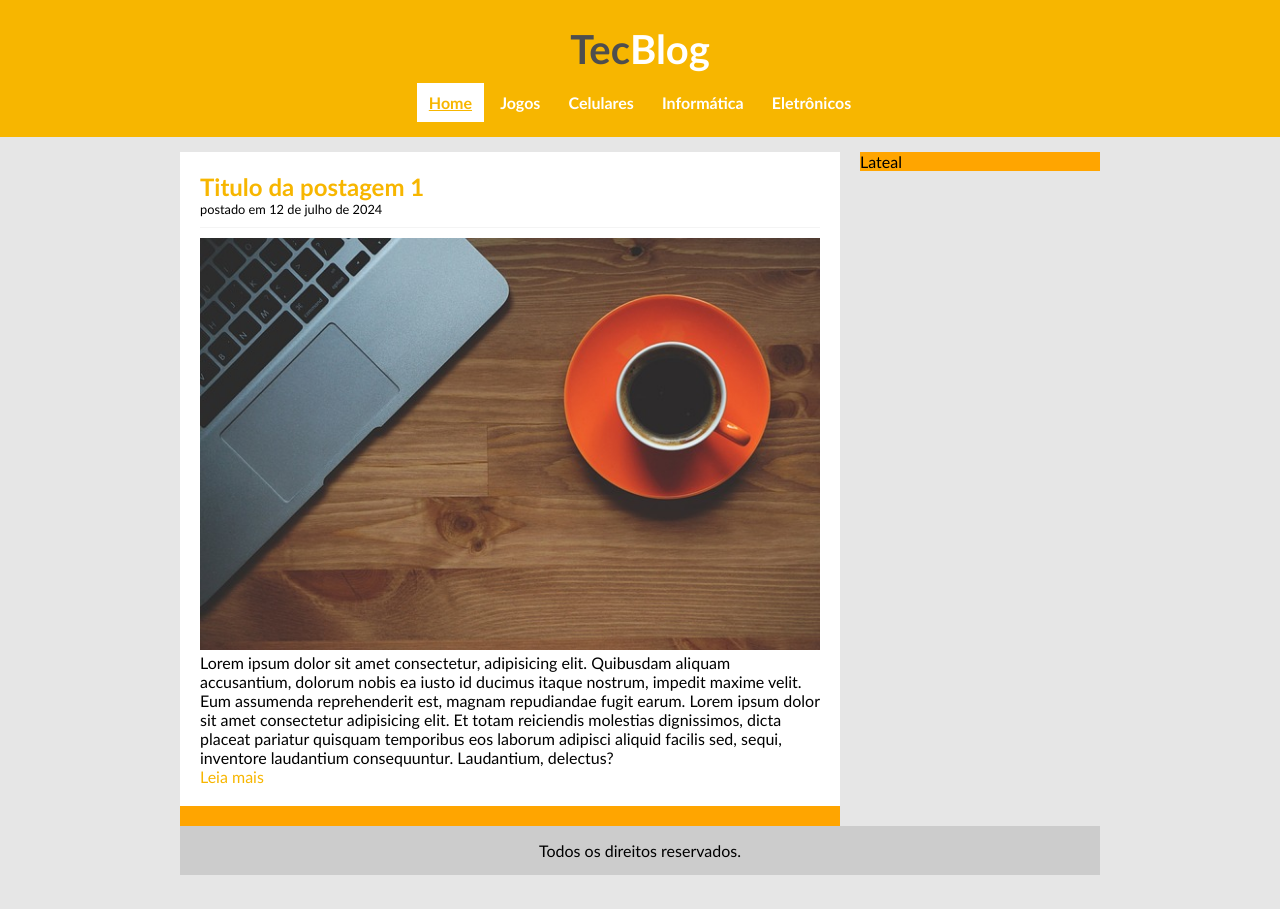
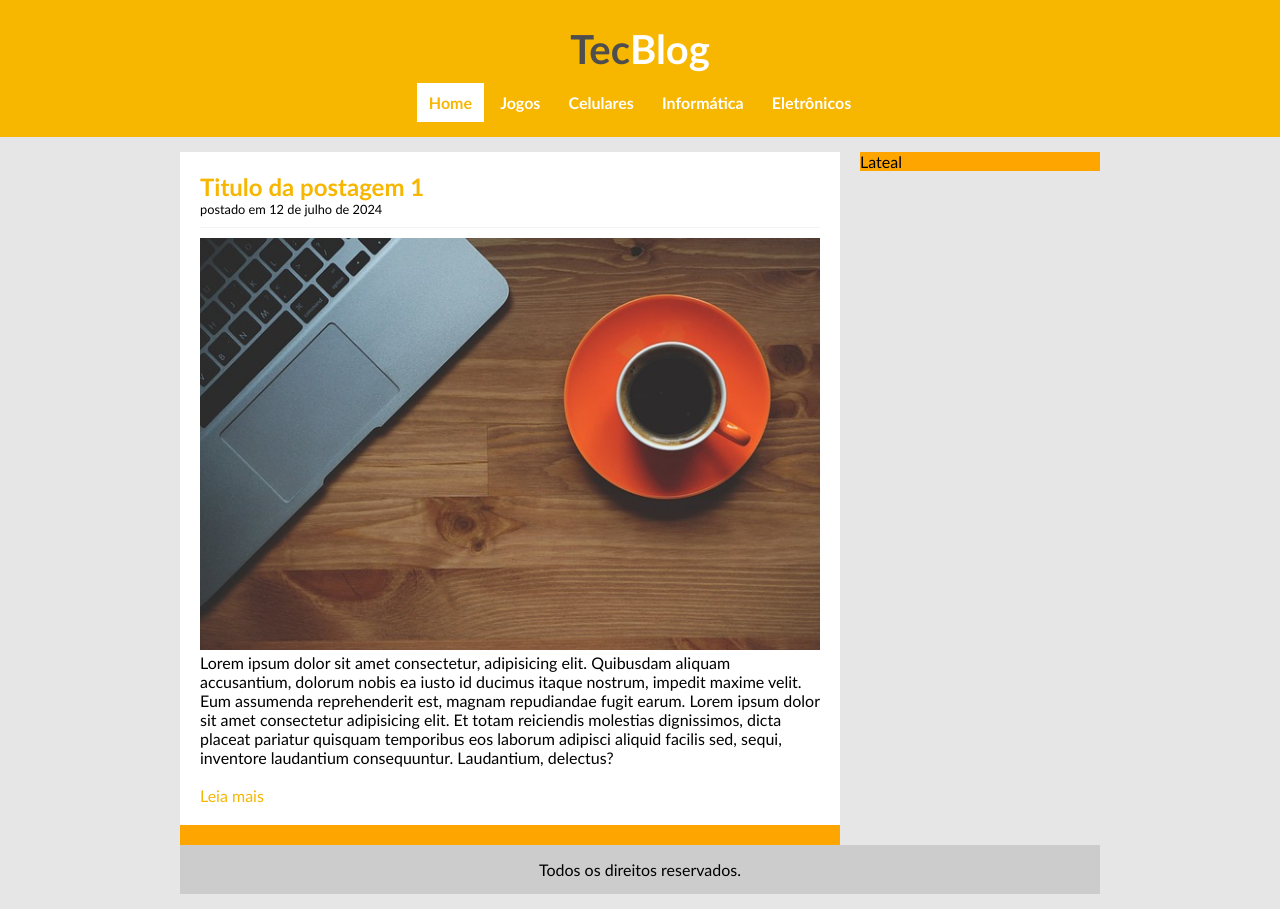
Before and after one commit to Bucoski/TechBlog, a plain HTML site: page index.html in a window 1280 px wide. In both pictures the pointer is over the link "Home". Drawn offline with Linux system fonts and the light colour scheme.

Commit message:
fixing links css

```diff
--- a/css/style.css
+++ b/css/style.css
@@ -73,6 +73,7 @@ a:hover {
 #area-cabecalho a:hover {
     color: #f7b600;
     background-color: white;
+    text-decoration: none;
 }
 
 
```
Also changed, not shown: index.html (+1 -0 lines).
